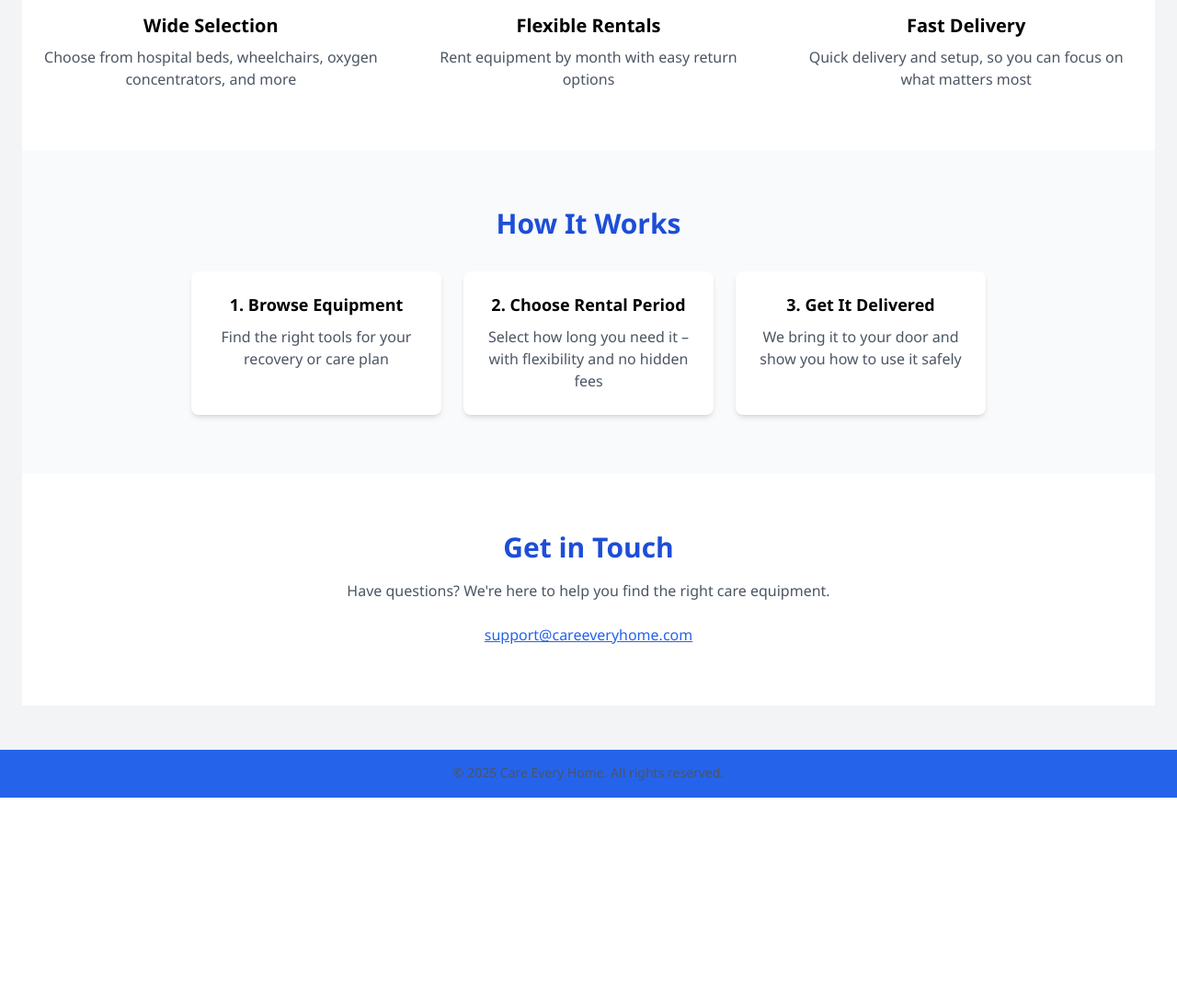
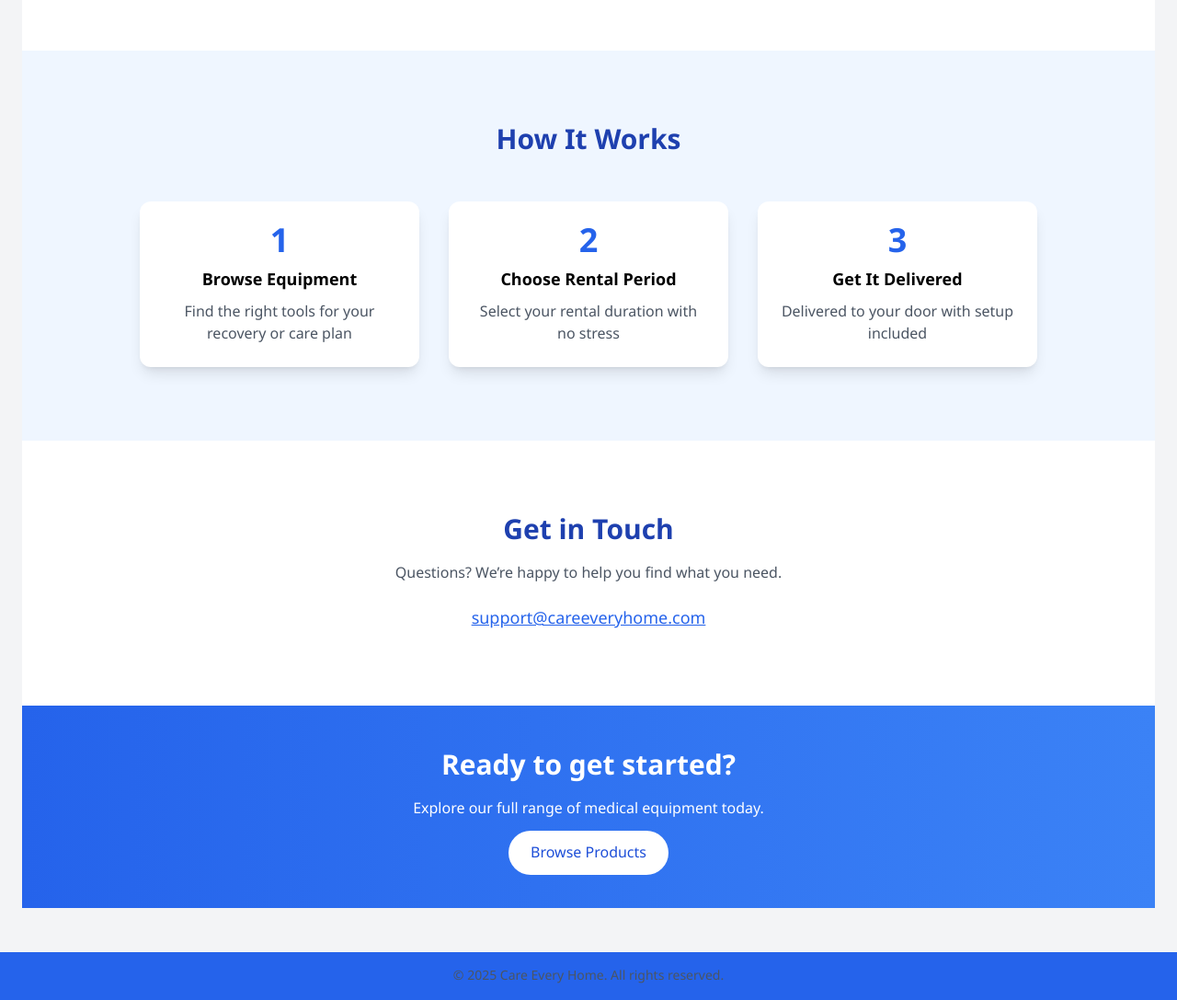
Before and after one commit to thanawan252/dsi202_2025, a Django app: page / in a window 1280 px wide. Shown: the part 693-1780 px from the top of the page at 92% size. Before the commit the page ends 1560 px from the top, so only its background shows below. Run offline with Django 4.2, Linux system fonts and the light colour scheme; some libraries are stand-ins or nearby versions.

Commit message:
update ux/ui home page

```diff
--- a/myproject/myapp/templates/myapp/home.html
+++ b/myproject/myapp/templates/myapp/home.html
@@ -2,62 +2,86 @@
 {% block title %}Equipment Rental Home{% endblock %}
 {% block content %}
   <!-- Hero Section -->
-  <section class="bg-blue-50 py-12">
-    <div class="max-w-7xl mx-auto px-4 text-center">
-      <h2 class="text-4xl font-extrabold text-blue-700 mb-4">Accessible, High-Quality Medical Tools</h2>
-      <p class="text-lg text-gray-700 mb-6">Your Health Our Support Everywhere</p>
-      <a href="{% url 'equipment_list' %}" class="inline-block bg-blue-600 text-white px-6 py-3 rounded-xl text-lg hover:bg-blue-700 transition">View Our Products</a>
+  <section class="bg-gradient-to-r from-blue-100 to-blue-50 py-16">
+    <div class="max-w-6xl mx-auto px-6 text-center">
+      <h1 class="text-5xl font-bold text-blue-800 mb-4">Accessible, High-Quality Medical Tools</h1>
+      <p class="text-xl text-gray-700 mb-8">Your Health. Our Support. Delivered Everywhere.</p>
+      <a href="{% url 'equipment_list' %}" class="inline-block bg-blue-600 hover:bg-blue-700 text-white px-8 py-4 rounded-full text-lg font-medium transition-all shadow-md hover:shadow-lg">
+        View Our Products
+      </a>
     </div>
   </section>
 
   <!-- Features Section -->
-  <section class="py-16 bg-white">
-    <div class="max-w-7xl mx-auto px-4 grid md:grid-cols-3 gap-8 text-center">
-      <div>
-        <img src="https://img.icons8.com/ios-filled/100/4a90e2/hospital-bed.png" alt="Wide Selection" class="mx-auto mb-4"/>
+  <section class="py-20 bg-white">
+    <div class="max-w-7xl mx-auto px-6 grid md:grid-cols-3 gap-12 text-center">
+      <div class="flex flex-col items-center">
+        <div class="bg-blue-100 rounded-full p-5 mb-4">
+          <img src="https://img.icons8.com/ios-filled/100/4a90e2/hospital-bed.png" alt="Wide Selection" class="w-12 h-12"/>
+        </div>
         <h3 class="text-xl font-semibold mb-2">Wide Selection</h3>
-        <p class="text-gray-600">Choose from hospital beds, wheelchairs, oxygen concentrators, and more</p>
+        <p class="text-gray-600">Hospital beds, wheelchairs, oxygen concentrators, and more</p>
       </div>
-      <div>
-        <img src="https://img.icons8.com/ios-filled/100/4a90e2/clock--v1.png" alt="Flexible Rentals" class="mx-auto mb-4"/>
+      <div class="flex flex-col items-center">
+        <div class="bg-blue-100 rounded-full p-5 mb-4">
+          <img src="https://img.icons8.com/ios-filled/100/4a90e2/clock--v1.png" alt="Flexible Rentals" class="w-12 h-12"/>
+        </div>
         <h3 class="text-xl font-semibold mb-2">Flexible Rentals</h3>
-        <p class="text-gray-600">Rent equipment by month with easy return options</p>
+        <p class="text-gray-600">Rent monthly with easy return and no hidden fees</p>
       </div>
-      <div>
-        <img src="https://img.icons8.com/ios-filled/100/4a90e2/delivery.png" alt="Fast Delivery" class="mx-auto mb-4"/>
+      <div class="flex flex-col items-center">
+        <div class="bg-blue-100 rounded-full p-5 mb-4">
+          <img src="https://img.icons8.com/ios-filled/100/4a90e2/delivery.png" alt="Fast Delivery" class="w-12 h-12"/>
+        </div>
         <h3 class="text-xl font-semibold mb-2">Fast Delivery</h3>
-        <p class="text-gray-600">Quick delivery and setup, so you can focus on what matters most</p>
+        <p class="text-gray-600">Quick delivery & setup, so you can focus on what matters most</p>
       </div>
     </div>
   </section>
 
   <!-- How It Works -->
-  <section id="how-it-works" class="py-16 bg-gray-50">
-    <div class="max-w-4xl mx-auto px-4 text-center">
-      <h2 class="text-3xl font-bold text-blue-700 mb-8">How It Works</h2>
-      <div class="grid md:grid-cols-3 gap-6">
-        <div class="p-6 bg-white shadow-md rounded-lg">
-          <h4 class="font-semibold text-lg mb-2">1. Browse Equipment</h4>
+  <section id="how-it-works" class="py-20 bg-blue-50">
+    <div class="max-w-5xl mx-auto px-6 text-center">
+      <h2 class="text-3xl font-bold text-blue-800 mb-12">How It Works</h2>
+      <div class="grid md:grid-cols-3 gap-8">
+        <div class="bg-white p-6 rounded-xl shadow-lg hover:shadow-xl transition">
+          <div class="text-blue-600 text-4xl font-bold mb-2">1</div>
+          <h4 class="text-lg font-semibold mb-2">Browse Equipment</h4>
           <p class="text-gray-600">Find the right tools for your recovery or care plan</p>
         </div>
-        <div class="p-6 bg-white shadow-md rounded-lg">
-          <h4 class="font-semibold text-lg mb-2">2. Choose Rental Period</h4>
-          <p class="text-gray-600">Select how long you need it – with flexibility and no hidden fees</p>
+        <div class="bg-white p-6 rounded-xl shadow-lg hover:shadow-xl transition">
+          <div class="text-blue-600 text-4xl font-bold mb-2">2</div>
+          <h4 class="text-lg font-semibold mb-2">Choose Rental Period</h4>
+          <p class="text-gray-600">Select your rental duration with no stress</p>
         </div>
-        <div class="p-6 bg-white shadow-md rounded-lg">
-          <h4 class="font-semibold text-lg mb-2">3. Get It Delivered</h4>
-          <p class="text-gray-600">We bring it to your door and show you how to use it safely</p>
+        <div class="bg-white p-6 rounded-xl shadow-lg hover:shadow-xl transition">
+          <div class="text-blue-600 text-4xl font-bold mb-2">3</div>
+          <h4 class="text-lg font-semibold mb-2">Get It Delivered</h4>
+          <p class="text-gray-600">Delivered to your door with setup included</p>
         </div>
       </div>
     </div>
   </section>
 
   <!-- Contact Section -->
-  <section id="contact" class="py-16 bg-white">
-    <div class="max-w-4xl mx-auto px-4 text-center">
-      <h2 class="text-3xl font-bold text-blue-700 mb-4">Get in Touch</h2>
-      <p class="text-gray-600 mb-6">Have questions? We're here to help you find the right care equipment.</p>
-      <a href="mailto:support@careeveryhome.com" class="text-blue-600 underline">support@careeveryhome.com</a>
+  <section id="contact" class="py-20 bg-white">
+    <div class="max-w-4xl mx-auto px-6 text-center">
+      <h2 class="text-3xl font-bold text-blue-800 mb-4">Get in Touch</h2>
+      <p class="text-gray-600 mb-6">Questions? We’re happy to help you find what you need.</p>
+      <a href="mailto:support@careeveryhome.com" class="text-blue-600 underline text-lg font-medium hover:text-blue-800">
+        support@careeveryhome.com
+      </a>
+    </div>
+  </section>
+
+  <!-- Call to Action -->
+  <section class="py-12 bg-gradient-to-r from-blue-600 to-blue-500 text-white text-center">
+    <div class="max-w-4xl mx-auto px-6">
+      <h2 class="text-2xl md:text-3xl font-semibold mb-4">Ready to get started?</h2>
+      <p class="mb-6">Explore our full range of medical equipment today.</p>
+      <a href="{% url 'equipment_list' %}" class="bg-white text-blue-700 px-6 py-3 rounded-full font-medium hover:bg-gray-100 transition">
+        Browse Products
+      </a>
     </div>
   </section>
 {% endblock %}
```
Also changed, not shown: myproject/db.sqlite3.
